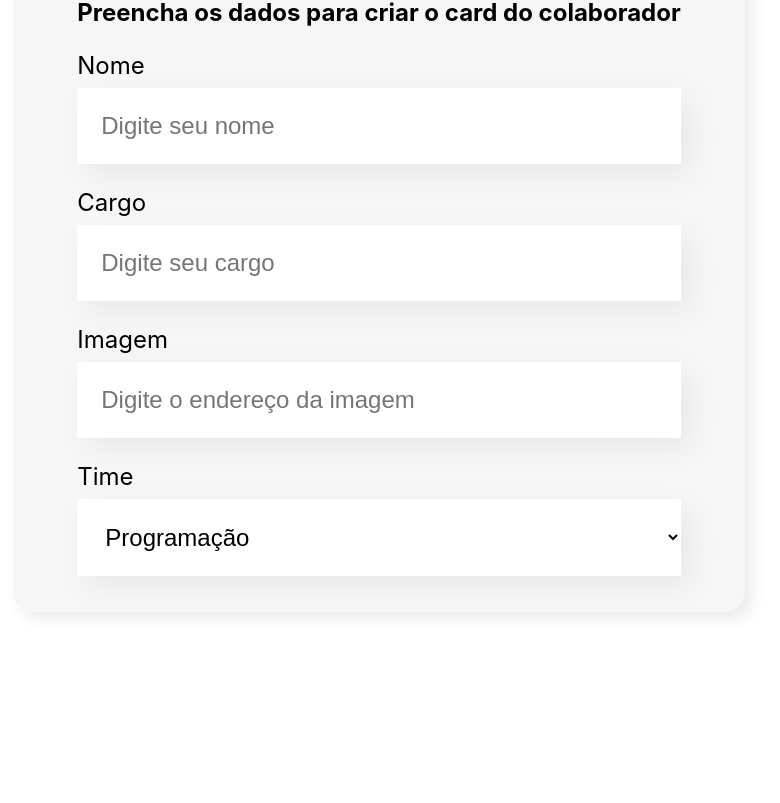
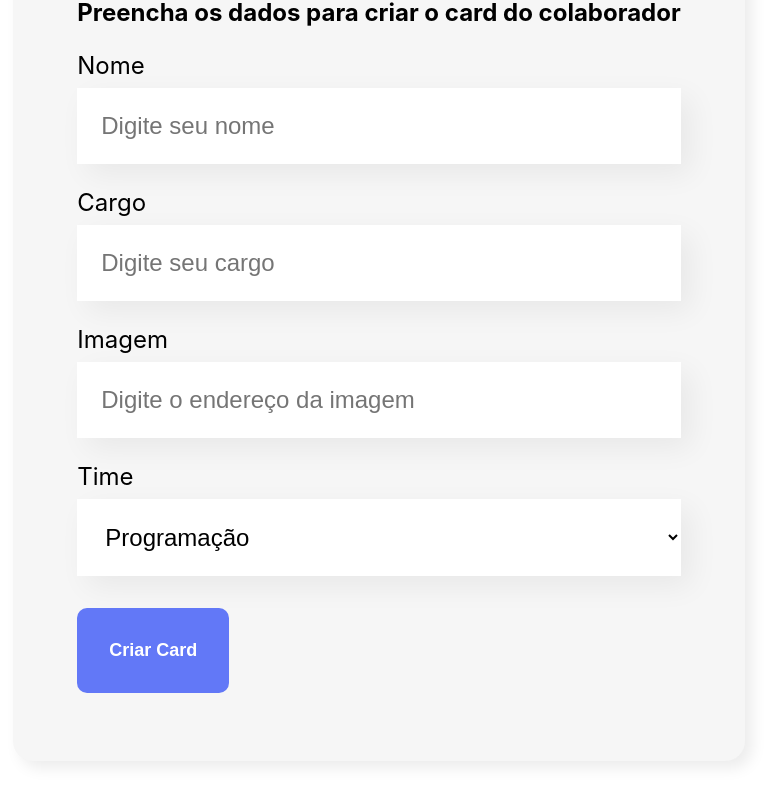
Before and after one commit to hbauhvagner/organo, a React (Create React App) app: page / in a window 1280 px wide. Shown: the part 636-1439 px from the top of the page, without its empty margins (261-1041 px from the left). Before the commit the page ends 1328 px from the top, so only its background shows below. Built offline with nearby package versions, Linux system fonts and the light colour scheme.

Commit message:
Criando o botão

```diff
--- /dev/null
+++ b/src/components/Button/index.js
@@ -0,0 +1,9 @@
+import './style.css'
+
+const Button = (props) => {
+    return (
+        <button className='button'>{props.children}</button>
+    )
+}
+
+export default Button
--- /dev/null
+++ b/src/components/Button/style.css
@@ -0,0 +1,15 @@
+.button {
+    background-color: #6278f7;
+    border-radius: 10px;
+    font-weight: 700;
+    font-size: 18px;
+    padding: 32px;
+    border: none;
+    cursor: pointer;
+    color: #fff;
+    margin: 32px 0;
+}
+
+.button:hover {
+    color: #95ffd4;
+}
--- a/src/components/Form/index.js
+++ b/src/components/Form/index.js
@@ -1,3 +1,4 @@
+import Button from '../Button'
 import DropdownList from '../DropdownList'
 import TextField from '../TextField'
 import './style.css'
@@ -22,6 +23,9 @@
                 <TextField label="Cargo" placeholder="Digite seu cargo" />
                 <TextField label="Imagem" placeholder="Digite o endereço da imagem" />
                 <DropdownList label='Time' itens={times} />
+                <Button>
+                    Criar Card
+                </Button>
             </form>
         </section>
     )
```
